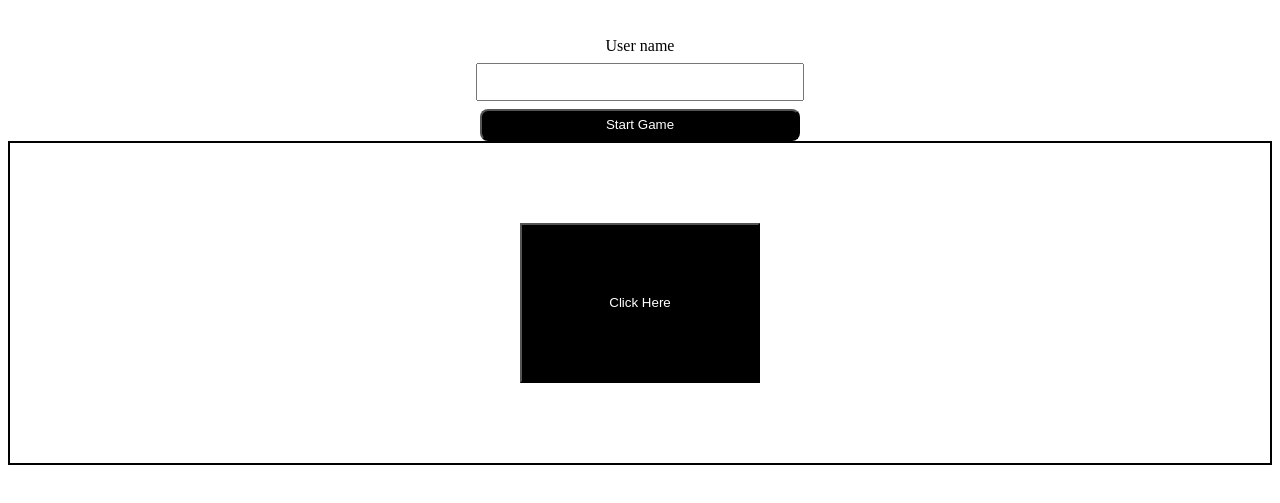
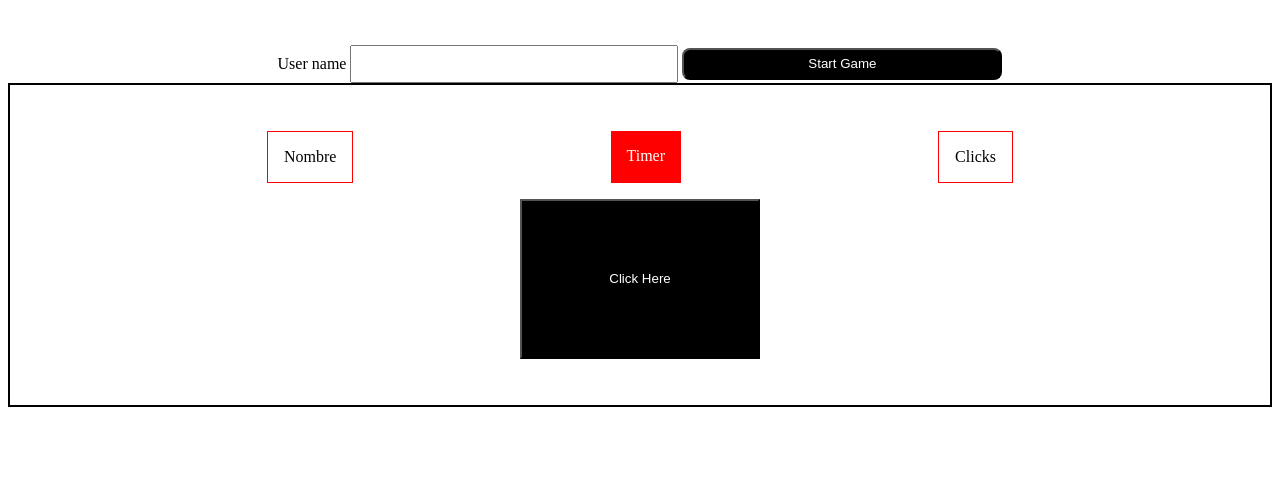
Before and after one commit to Joelmarfas/Kike-Joel-juego-click-learn, a plain HTML site: page index.html in a window 1280 px wide. Shown: the part 69-572 px from the top of the page. Drawn offline with Linux system fonts and the light colour scheme.

Commit message:
last changes js

```diff
--- a/index.html
+++ b/index.html
@@ -5,19 +5,28 @@
     <meta http-equiv="X-UA-Compatible" content="IE=edge" />
     <meta name="viewport" content="width=device-width, initial-scale=1.0" />
     <link rel="stylesheet" href="styles.css" />
+    <script src="/scrypt.js" defer></script>
     <title>Document</title>
   </head>
   <body>
-    <div class="main-container">
+    <div class="main-display">
       <h1>Chose a user name</h1>
       <br />
-      <label for="UserName">User name</label>
-      <input type="text" id="UserName" class="inputBox" />
-      <button type="submit" class="btn">Start Game</button>
+      <form action="">
+        <label for="userName">User name</label>
+        <input type="text" id="username" class="inputBox" />
+        <input type="submit" class="btn" id="UserName" value="Start Game" />
+      </form>
     </div>
-
-    <div class="second-container">
-      <button class="clickBtn">Click Here</button>
+    <div class="second-display">
+      <div class="datainfo">
+        <div class="nombre">Nombre</div>
+        <div class="timer">Timer</div>
+        <div class="countClicks">Clicks</div>
+      </div>
+      <div>
+        <button class="clickBtn" id="clickBtn">Click Here</button>
+      </div>
     </div>
   </body>
 </html>
--- a/scrypt.js
+++ b/scrypt.js
@@ -0,0 +1,21 @@
+let userName = document.querySelector("#username").value;
+console.log(userName.value);
+
+//FUNCIÓN CLICK
+const clickHere = document.getElementById("clickBtn");
+
+let counter = 0;
+
+clickHere.addEventListener("click", counterClick);
+
+function counterClick() {
+  counter += 1; //counter++ también valdría y sin el 1.
+  console.log(counter); //o escribir counter en la consola directamente e intro
+}
+//Capturando username
+
+document.getElementById("username").addEventListener("click", saveName);
+
+function saveName() {
+  var userName = document.getElementById("username").value;
+}
--- a/styles.css
+++ b/styles.css
@@ -2,7 +2,7 @@ body {
   height: 100vh;
 }
 
-.main-container {
+.main-display {
   display: flex;
   flex-direction: column;
   /* justify-content: center; */
@@ -24,12 +24,19 @@ body {
   margin-top: 0.5rem;
 }
 
-.second-container {
+.second-display {
   display: flex;
+  flex-direction: column;
   justify-content: center;
   align-items: center;
   border: 2px solid black;
   height: 20rem;
+}
+
+.datainfo {
+  display: flex;
+  width: 100%;
+  justify-content: space-evenly;
 }
 
 .clickBtn {
@@ -38,3 +45,24 @@ body {
   height: 10rem;
   width: 15rem;
 }
+
+.timer {
+  background-color: red;
+  margin-bottom: 1rem;
+  padding: 1rem;
+  color: white;
+}
+
+.nombre {
+  margin-bottom: 1rem;
+  padding: 1rem;
+  color: black;
+  border: 1px solid red;
+}
+
+.countClicks {
+  margin-bottom: 1rem;
+  padding: 1rem;
+  color: black;
+  border: 1px solid red;
+}
```
